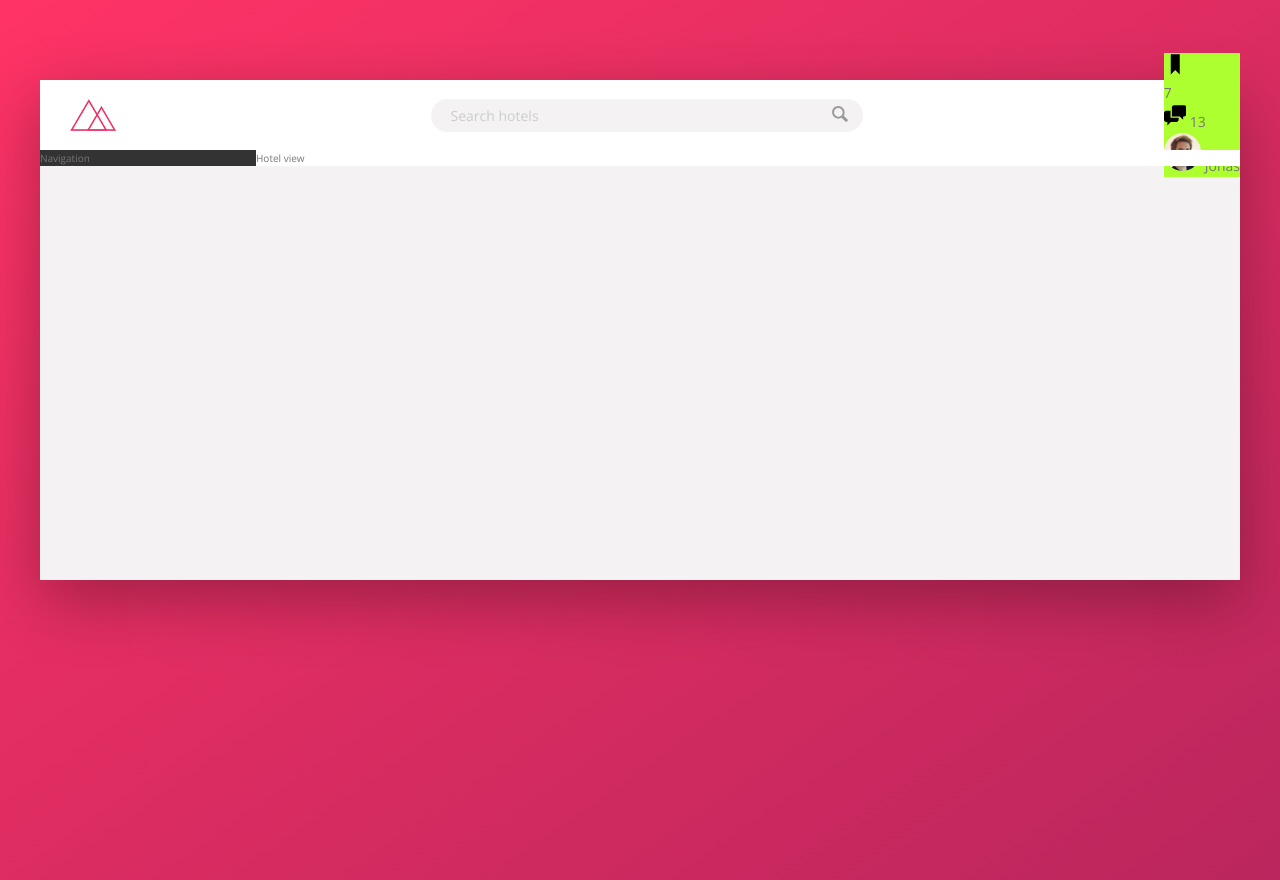
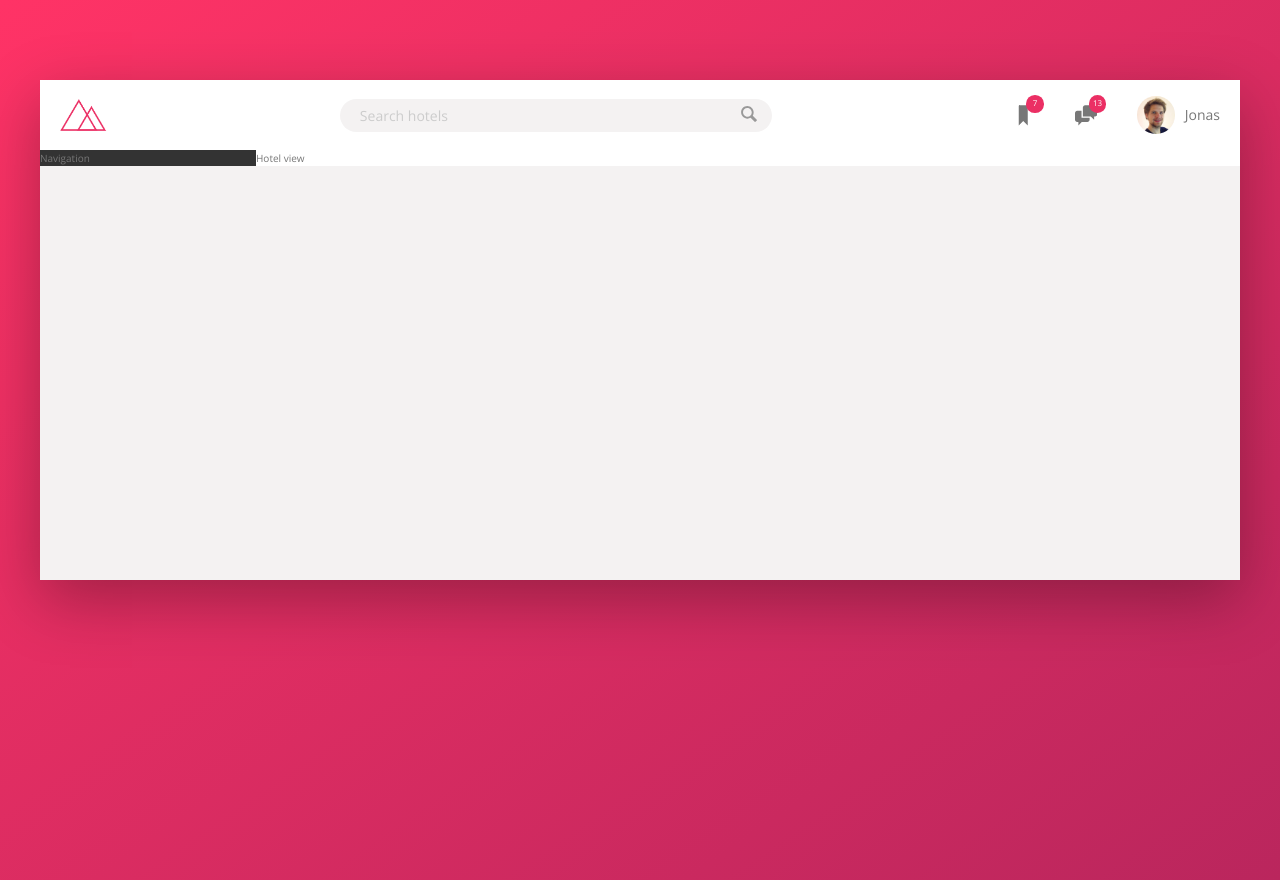
Before and after one commit to LTop23/Frillo, a website: page index.html in a window 1280 px wide. Drawn offline with nearby package versions, Linux system fonts and the light colour scheme.

Commit message:
Finishing the header

```diff
--- a/index.html
+++ b/index.html
@@ -37,8 +37,8 @@
             <svg class="user-nav__icon">
               <use xlink:href="img/sprite.svg#icon-bookmark"></use>
             </svg>
+            <span class="user-nav__notification">7</span>
           </div>
-          <span class="user-nav__notification">7</span>
           <div class="user-nav__icon-box">
             <svg class="user-nav__icon">
               <use xlink:href="img/sprite.svg#icon-chat"></use>
--- a/sass/_components.scss
+++ b/sass/_components.scss
@@ -4,7 +4,7 @@
 
 .logo {
   height: 3.25rem;
-  margin-left: 3rem;
+  margin-left: 2rem;
 }
 
 ///////////////////////////////////////////
@@ -67,26 +67,55 @@
 ///
 /// USER NAVIGATION
 .user-nav {
-  background-color: greenyellow;
+  display: flex;
+  align-items: center;
+  justify-self: center;
+
+  align-self: stretch;
+
+  & > * {
+    padding: 0 2rem;
+    cursor: pointer;
+    height: 100%;
+    display: flex;
+    align-items: center;
+  }
+
+  & > *:hover {
+    background-color: var(--color-grey-light-2);
+  }
+
   &__icon-box {
+    position: relative;
   }
 
   &__icon {
     height: 2.25rem;
     width: 2.25rem;
+    fill: var(--color-grey-dark-2);
   }
 
   &__notification {
-  }
+    position: absolute;
 
-  &__user {
+    font-size: 0.8rem;
+    height: 1.75rem;
+    width: 1.75rem;
+    border-radius: 50%;
+    background-color: var(--color-primary);
+    color: #fff;
+
+    top: 1.5rem;
+    right: 1.1rem;
+
+    display: flex;
+    justify-content: center;
+    align-items: center;
   }
 
   &__user-photo {
     height: 3.75rem;
     border-radius: 50%;
-  }
-
-  &__user-name {
+    margin-right: 1rem;
   }
 }
```
Also changed, not shown: css/style.compile.css, 1 other file.
